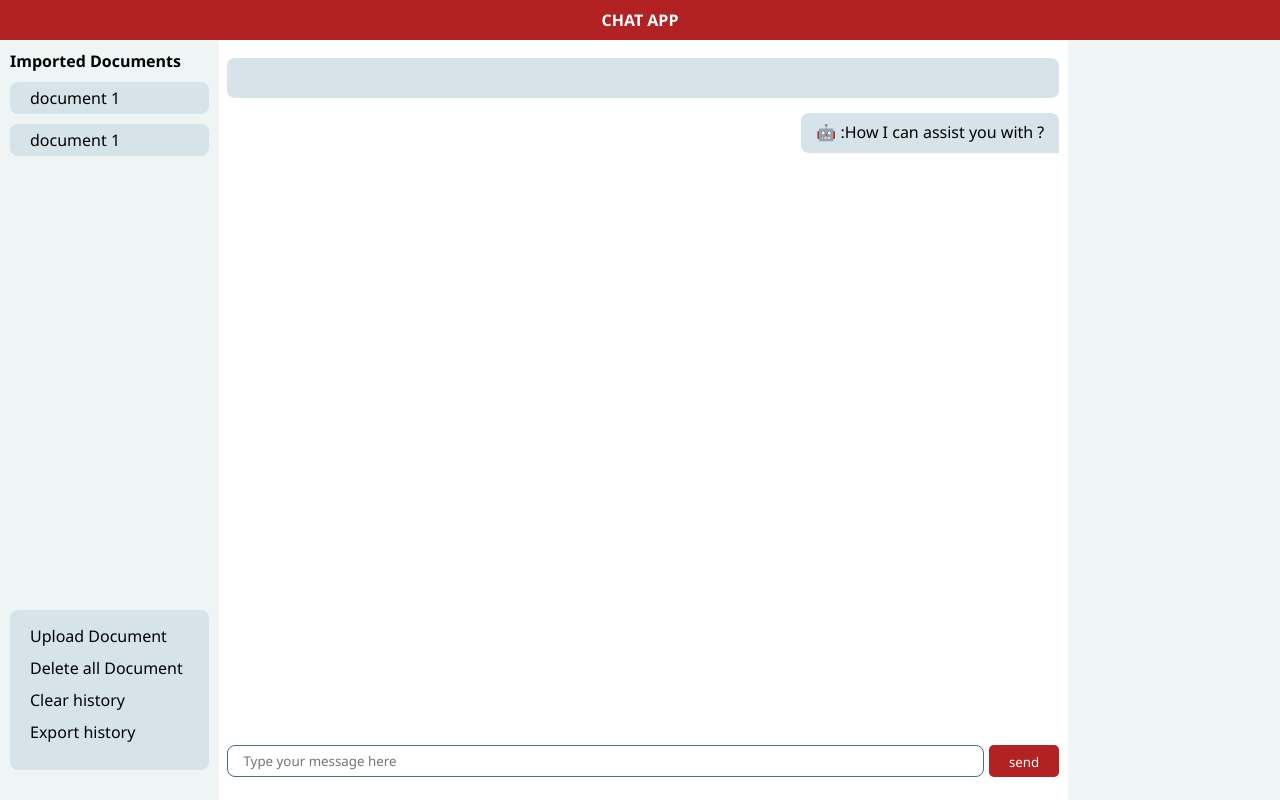
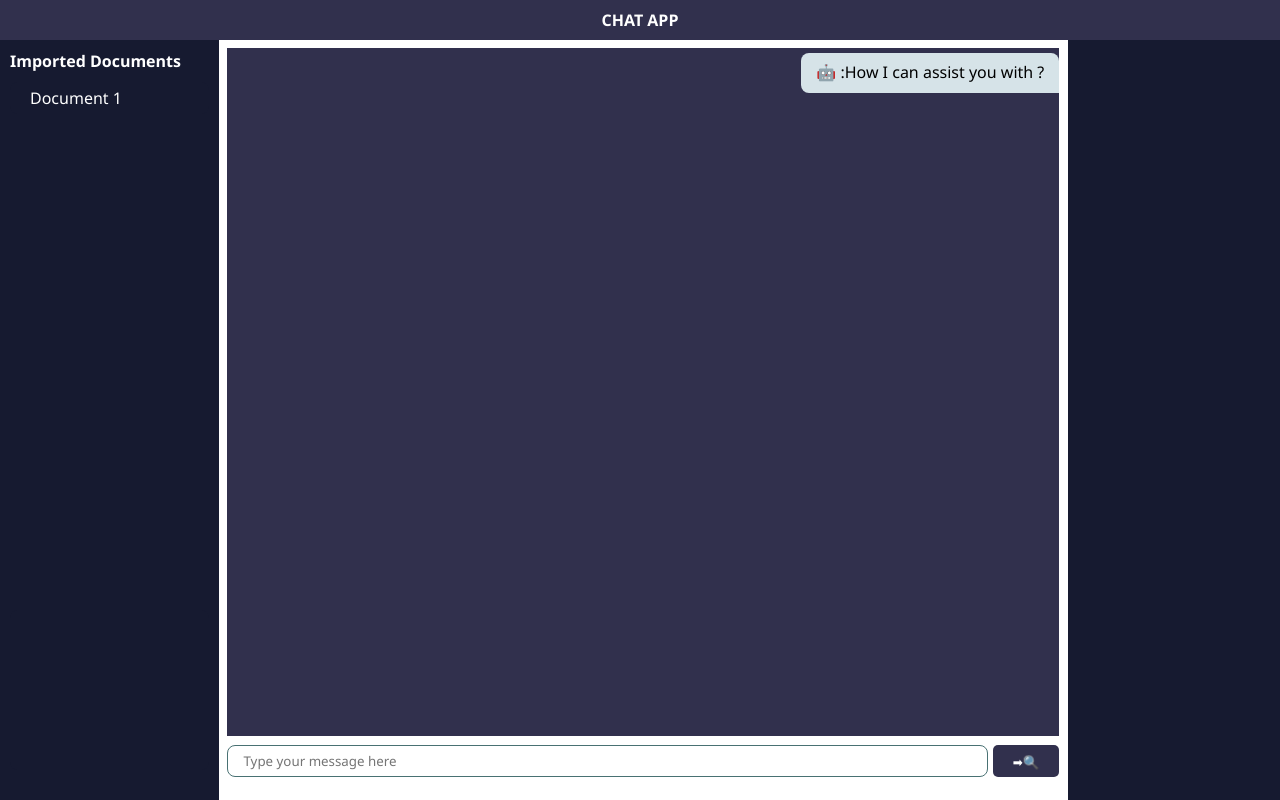
Before and after one commit to im-saikumar/Chat-App-UI, a React (Create React App) app: page / in a window 1280 px wide. Built offline with nearby package versions, Linux system fonts and the light colour scheme.

Commit message:
commented the sidebar component

```diff
--- a/src/App.css
+++ b/src/App.css
@@ -38,7 +38,7 @@
 }
 
 .bg-primary {
-  background-color: #B22222;
+  background-color: #31304D;
 }
 .bg-secondary {
   background-color: #eff5f5;
@@ -46,6 +46,18 @@
 .bg-card {
   background-color: #d6e3e8;
 }
+
 .bg-white {
   background-color: white;
 }
+
+.bg-sidebar-window {
+  background-color: #161A30;
+  color: white;
+}
+
+
+.bg-chat-window {
+  background-color: #31304D;
+  color: white;
+}
--- a/src/components/ChatApp.jsx
+++ b/src/components/ChatApp.jsx
@@ -17,7 +17,7 @@ const ChatApp = () => {
         </div>
 
         <div
-          className="bg-secondary"
+          className="bg-sidebar-window"
           style={{ width: "40vh", height: "95vh" }}
         ></div>
       </div>
--- a/src/components/ChatComponent.jsx
+++ b/src/components/ChatComponent.jsx
@@ -74,9 +74,9 @@ const ChatComponent = () => {
 
   return (
     <div>
-      <div id="chat-container" style={{ height: "86vh", margin: "1%" , overflowY: "auto", }}>
-        <div
-          className="bg-card"
+      <div id="chat-container"  className="bg-chat-window" style={{ height: "86vh", margin: "1%" , overflowY: "auto", }}>
+        {/* <div
+          className="bg-chat-window"
           style={{
             height: "5vh",
             padding: "1.2vh 2vh",
@@ -84,8 +84,7 @@ const ChatComponent = () => {
             margin: "10px 0",
           }}
         >
-        {/* Build By SAI KUMAR */}
-        </div>
+        </div> */}
         {imessage.map((msg) => <Chatmessage msg={msg} />)}
         {loading && <Loader/>}
       </div>
@@ -106,7 +105,7 @@ const ChatComponent = () => {
           }}
         />
         <button
-          className="bg-primary font-white"
+          className="bg-chat-window font-white"
           style={{
             padding: "8px 20px",
             border: "none",
@@ -116,7 +115,7 @@ const ChatComponent = () => {
           onClick={send}
           type="submit"
         >
-          send
+          ➡🔍
         </button>
       </div>
     </div>
--- a/src/components/DocumnetCard.jsx
+++ b/src/components/DocumnetCard.jsx
@@ -2,7 +2,7 @@ import React from 'react'
 
 const DocumnetCard = () => {
   return (
-    <div className='bg-card' style={{padding: "5px 20px", margin: "10px 0", borderRadius: "8px"}}>document 1</div>
+    <div className='bg-sidebar-window' style={{padding: "5px 20px", margin: "10px 0", borderRadius: "8px"}}>Document 1</div>
   )
 }
 
--- a/src/components/sidebarComponent.jsx
+++ b/src/components/sidebarComponent.jsx
@@ -4,16 +4,16 @@ import DocumnetCard from './DocumnetCard'
 const SidebarComponent = () => {
   return (
     <div
-    className="bg-secondary"
+    className="bg-sidebar-window"
     style={{ width: "40vh", height: "95vh", padding: "10px" }}
   >
     <div style={{ height: "70vh" }}>
       <p className="font-nrml">Imported Documents</p>
       <DocumnetCard />
-      <DocumnetCard />
+      {/* <DocumnetCard /> */}
     </div>
     <div
-      className="bg-card"
+      className="bg-sidebar-window"
       style={{
         height: "20vh",
         boxSizing: "border-box",
@@ -21,10 +21,10 @@ const SidebarComponent = () => {
         borderRadius: "8px",
       }}
     >
-      <p style={{padding: '5px 0'}}>Upload Document</p>
-      <p style={{padding: '5px 0'}}>Delete all Document</p>
+      {/* <p style={{padding: '5px 0'}}>Upload Document</p> */}
+      {/* <p style={{padding: '5px 0'}}>Delete all Document</p>
       <p style={{padding: '5px 0'}}>Clear history</p>
-      <p style={{padding: '5px 0'}}>Export history</p>
+      <p style={{padding: '5px 0'}}>Export history</p> */}
     </div>
   </div>
 
```
